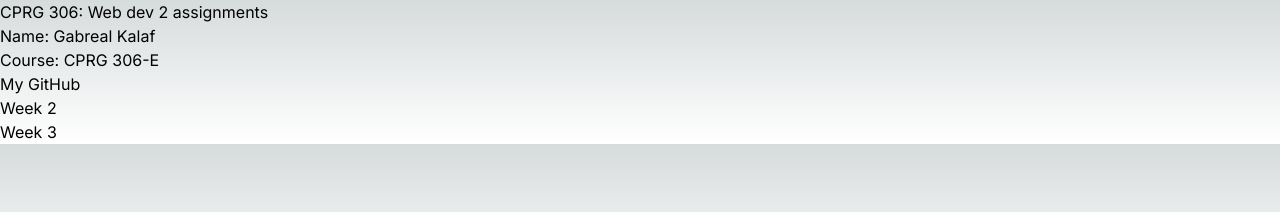
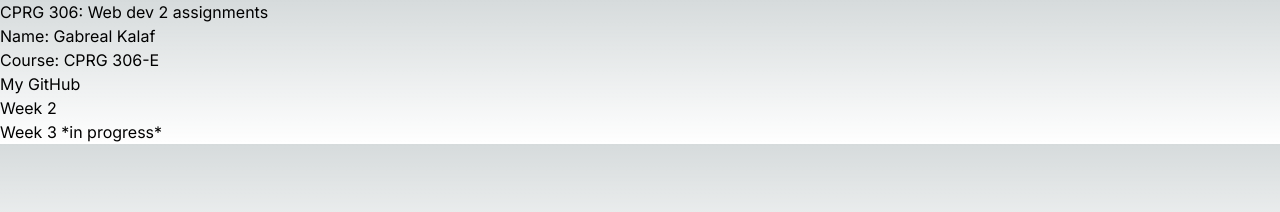
Before and after one commit to Gabrealk/cprg306-assignments, a Next.js app: page / in a window 1280 px wide. Shown: the top 212 px of the page. Built offline with nearby package versions, Linux system fonts and the light colour scheme.

Commit message:
week 3 quick update

```diff
--- a/app/page.js
+++ b/app/page.js
@@ -8,7 +8,7 @@ export default function Home()
       <h1>CPRG 306: Web dev 2 assignments</h1>
       <Geninfo />
       <p><Link href="week2">Week 2</Link></p>
-      <p><Link href="https://webdev2-derek-sait.vercel.app/week3">Week 3</Link></p>
+      <p><Link href="https://webdev2-derek-sait.vercel.app/week3">Week 3 *in progress* </Link></p>
     </main>
 
 
--- /dev/null
+++ b/app/week3/page.js
@@ -0,0 +1,12 @@
+
+
+export default function shoppinglist(){
+    return(
+        <main>
+
+        </main>
+
+    )
+
+
+}
```
